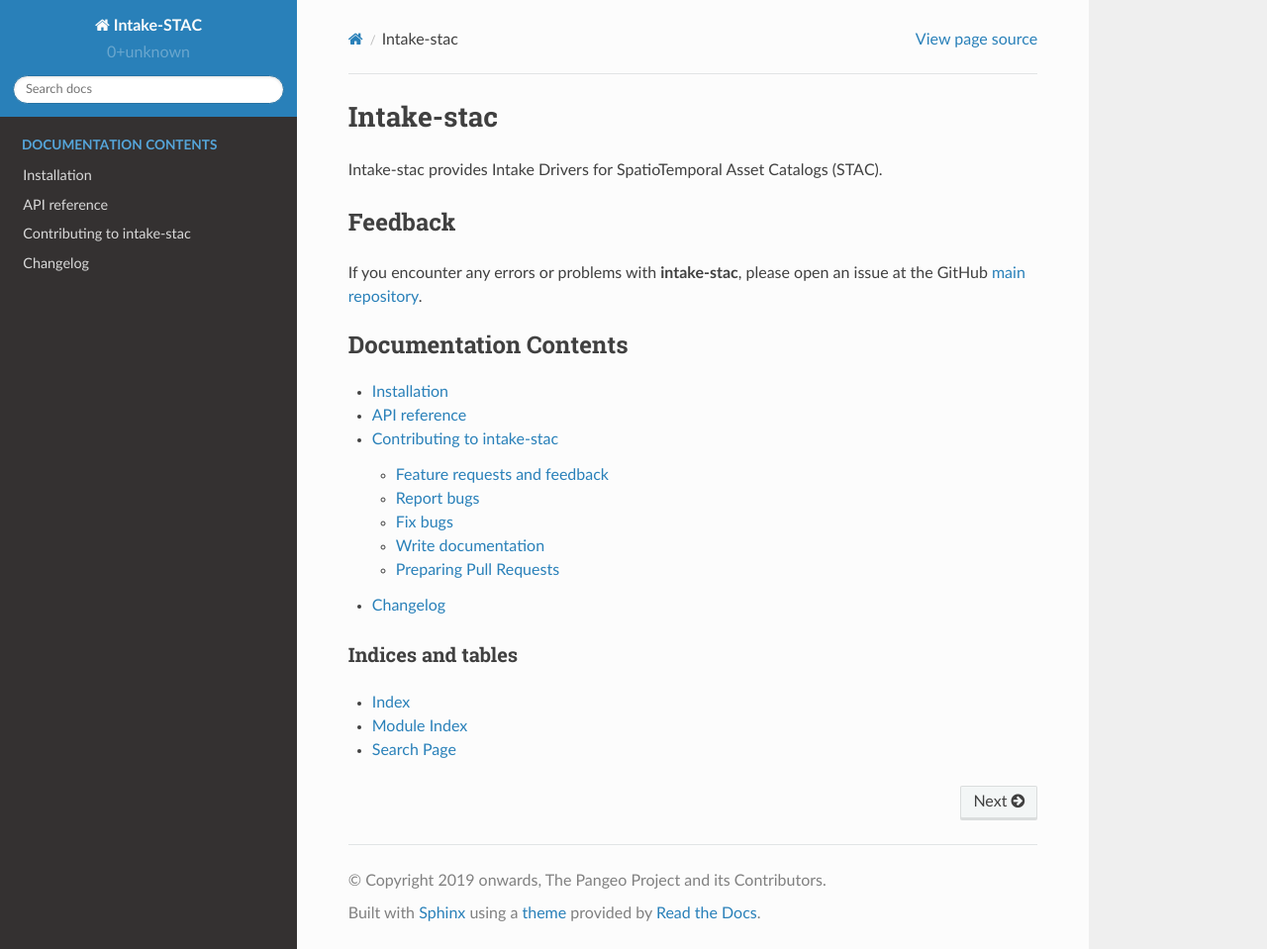
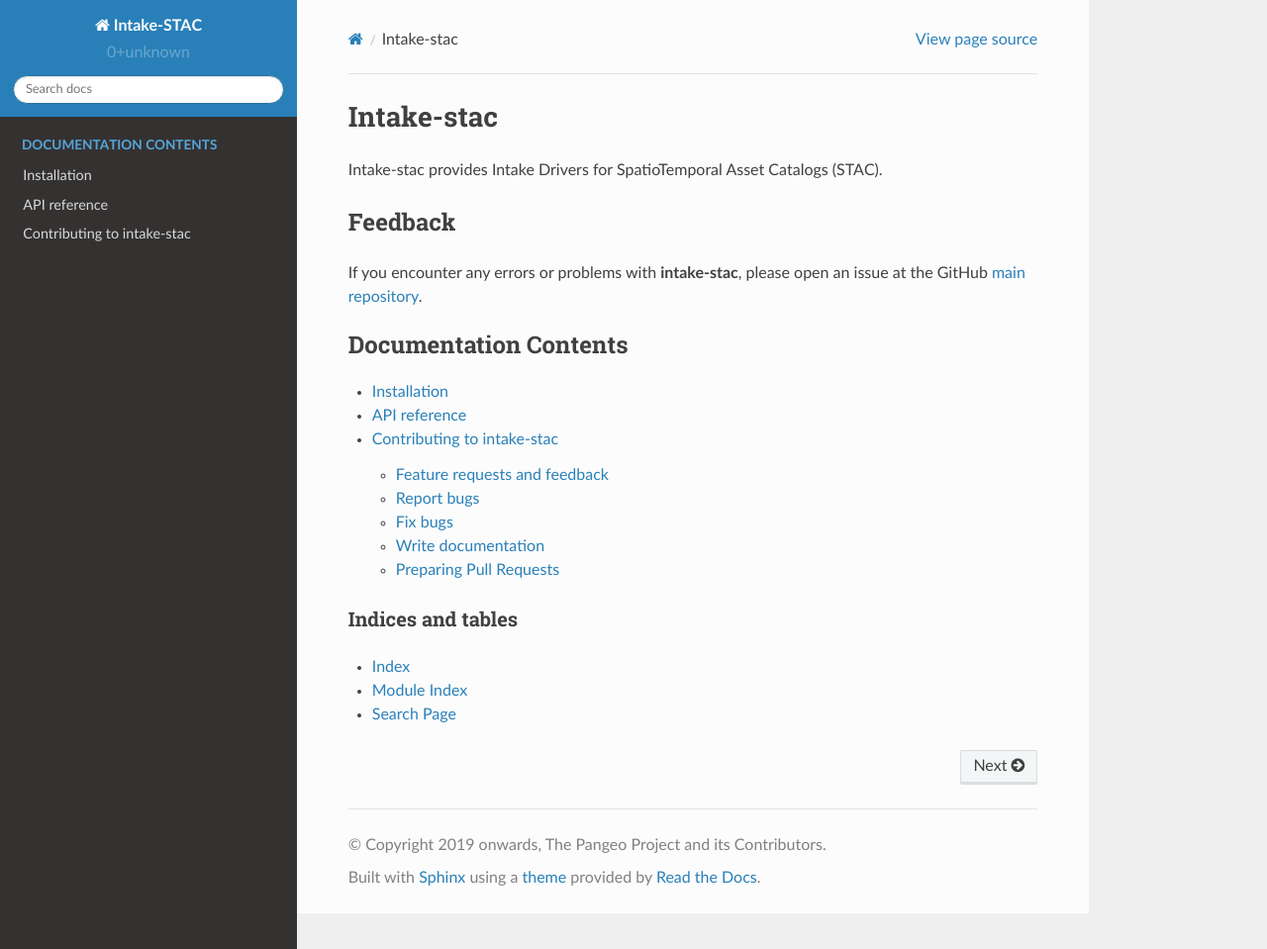
Before and after one commit to intake/intake-stac, a Sphinx documentation site: the page built from docs/source/index.rst, in a window 1280 px wide and 959 px high. Shown: the whole window at 99% size. Built offline with Sphinx 7.4.7 and the Read the Docs theme 2.0.0, drawn with Linux system fonts in a browser that asks for light colours.

Commit message:
make docs pass build

```diff
--- a/docs/source/changelog.rst
+++ /dev/null
@@ -1,5 +0,0 @@
-=========
-Changelog
-=========
-
-.. include:: ../../CHANGELOG.rst
--- a/docs/source/conf.py
+++ b/docs/source/conf.py
@@ -151,7 +151,7 @@
 # Add any paths that contain custom static files (such as style sheets) here,
 # relative to this directory. They are copied after the builtin static files,
 # so a file named "default.css" will overwrite the builtin "default.css".
-html_static_path = ['_static']
+# html_static_path = ['_static']
 
 # If not '', a 'Last updated on:' timestamp is inserted at every page bottom,
 # using the given strftime format.
--- a/docs/source/index.rst
+++ b/docs/source/index.rst
@@ -19,7 +19,6 @@
    installation
    api
    contributing
-   changelog
 
 Indices and tables
 ==================
```
Also changed, not shown: .travis.yml.
